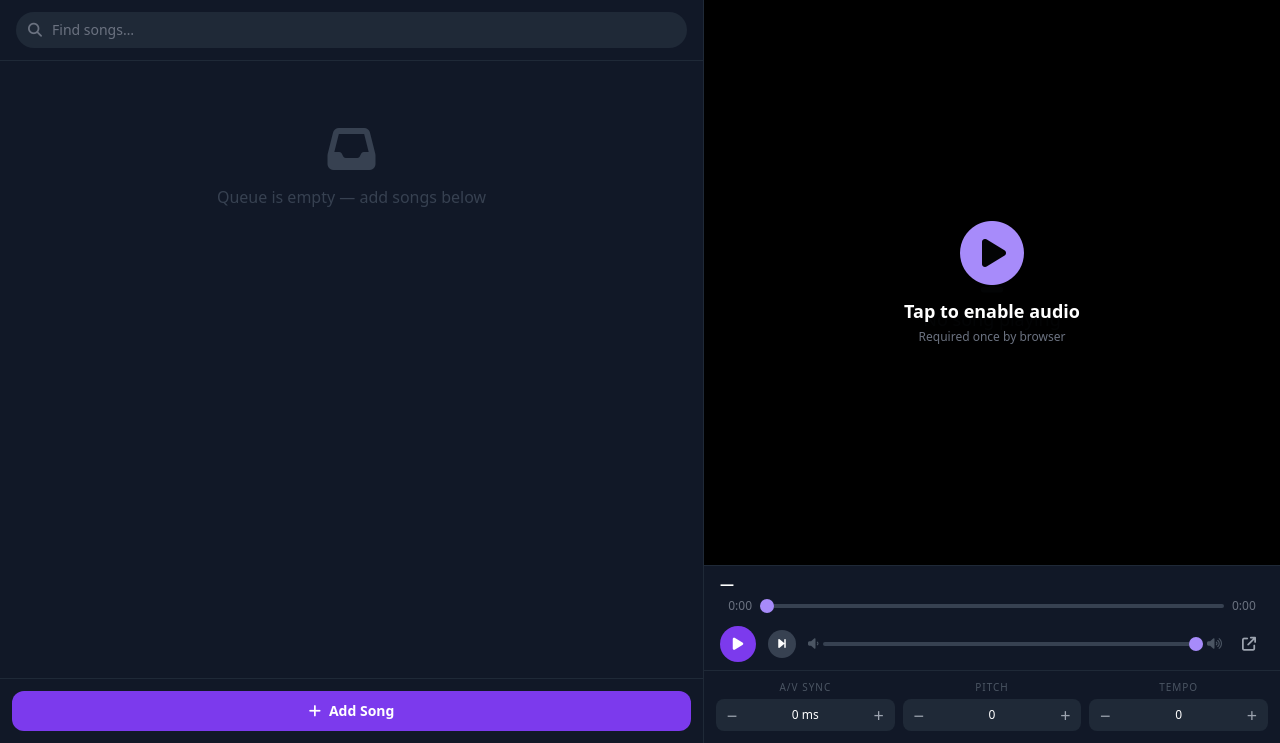
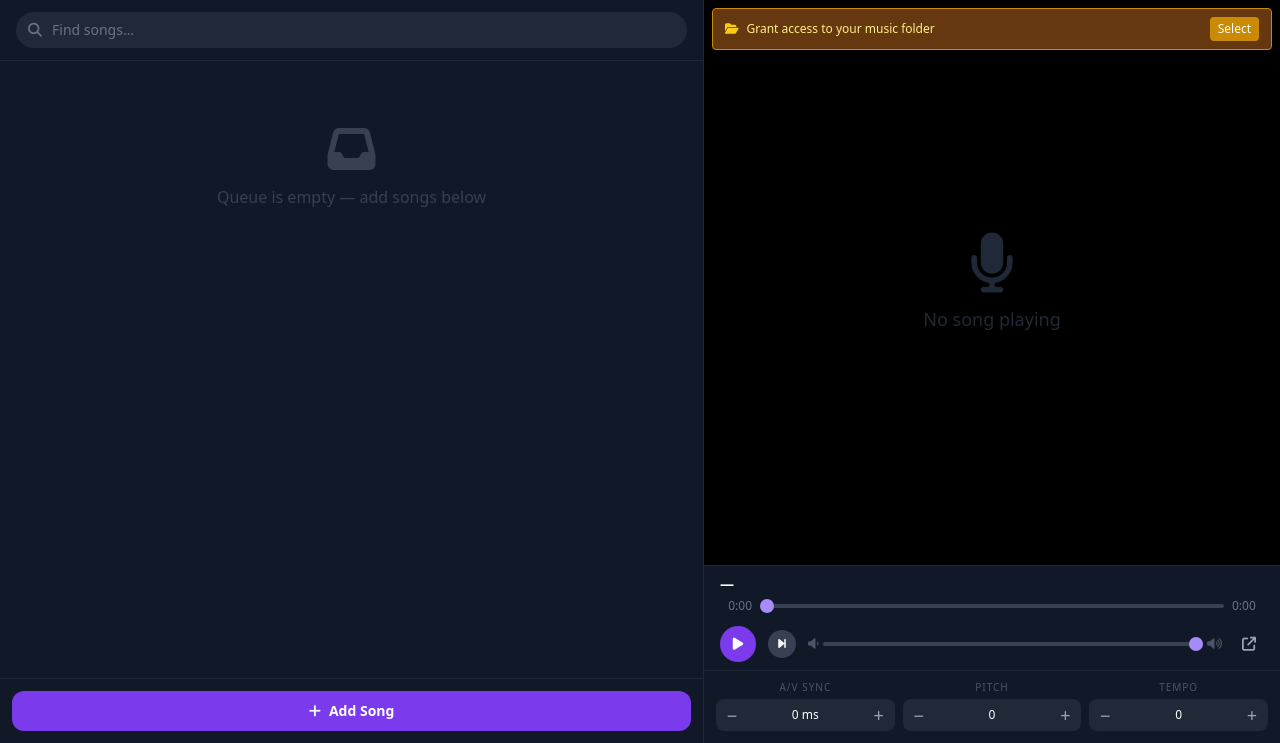
Before and after one commit to neurotoxin1982/KaraokeApp, a FastAPI app: page / in a window 1280 px wide. Shown: the part 57-800 px from the top of the page. Run offline with FastAPI, Linux system fonts and the light colour scheme; some libraries are stand-ins or nearby versions.

Commit message:
fix: remove tap-to-enable overlay, AudioContext unlocked on first natural click

```diff
--- a/templates/main.html
+++ b/templates/main.html
@@ -127,13 +127,11 @@
         </div>
       </div>
 
-      <!-- Audio unlock overlay -->
-      <div id="audio-unlock" class="absolute inset-0 flex items-center justify-center bg-black/90 cursor-pointer z-30"
-           onclick="unlockAudio()">
-        <div class="text-center select-none">
-          <i class="fa-solid fa-play-circle text-brand-light mb-3 block" style="font-size:4rem"></i>
-          <p class="text-white font-bold text-lg">Tap to enable audio</p>
-          <p class="text-gray-500 text-xs mt-1">Required once by browser</p>
+      <!-- Small audio hint (only shows if browser blocked autoplay) -->
+      <div id="audio-hint" class="hidden absolute bottom-2 left-2 right-2 z-20 pointer-events-none">
+        <div class="bg-gray-900/80 border border-gray-700 rounded px-3 py-1.5 text-xs text-gray-400 flex items-center gap-2">
+          <i class="fa-solid fa-volume-xmark text-yellow-500"></i>
+          Click anywhere to enable audio
         </div>
       </div>
     </div>
@@ -238,15 +236,29 @@
 <script src="/static/js/local-fs.js"></script>
 <script src="/static/js/cdg-player.js"></script>
 <script>
-// ── AudioContext ──────────────────────────────────────────────────────────────
+// ── AudioContext — created immediately, unlocked on first click ───────────────
 let _audioCtx = null;
 
-async function unlockAudio() {
-  _audioCtx = new (window.AudioContext || window.webkitAudioContext)();
-  if (_audioCtx.state === 'suspended') await _audioCtx.resume();
-  document.getElementById('audio-unlock').classList.add('hidden');
-  await initPlayer();
-}
+(function createAudioCtx() {
+  try {
+    _audioCtx = new (window.AudioContext || window.webkitAudioContext)();
+    if (_audioCtx.state === 'suspended') {
+      document.getElementById('audio-hint').classList.remove('hidden');
+    }
+  } catch(e) { console.warn('AudioContext failed:', e); }
+})();
+
+// Any click unlocks the AudioContext and hides the hint
+document.addEventListener('click', async () => {
+  if (_audioCtx && _audioCtx.state === 'suspended') {
+    await _audioCtx.resume();
+    document.getElementById('audio-hint').classList.add('hidden');
+    // If a song is loaded but not playing yet, start it now
+    if (currentSong && !isPlaying && (_audioBuf || _videoEl)) {
+      const s = currentSong; currentSong = null; await loadCurrentSong();
+    }
+  }
+}, { capture: true });
 
 // ── BroadcastChannel — sync popout ───────────────────────────────────────────
 let _bc = null;
@@ -621,8 +633,8 @@
   if (currentSong && isPlaying) _broadcast({ type: 'position', pos: _getCurrentPos() });
 }, 250);
 
-// ── Boot ──────────────────────────────────────────────────────────────────────
-setInterval(() => { if (_audioCtx && !currentSong) loadCurrentSong(); }, 5000);
-// initPlayer() called after unlockAudio() tap
+// ── Boot — start immediately, no tap required ─────────────────────────────────
+setInterval(() => { if (!currentSong) loadCurrentSong(); }, 5000);
+initPlayer();
 </script>
 {% endblock %}
```
